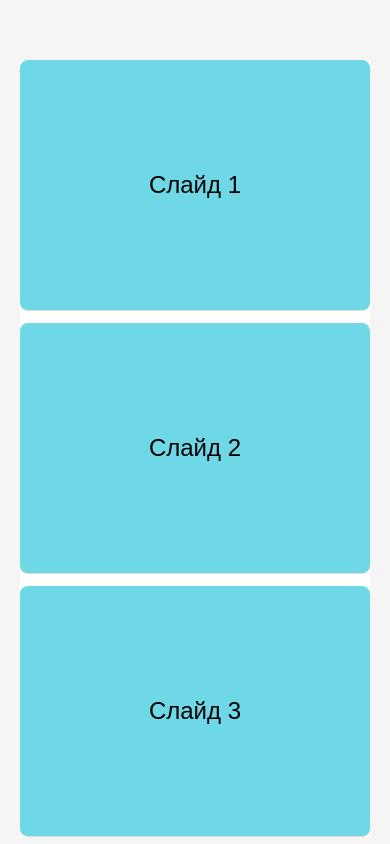
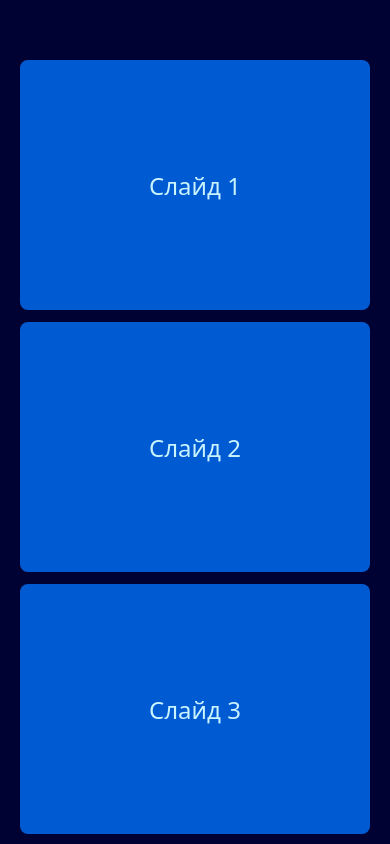
Before and after one commit to SuvStreet/test-fouro, a plain HTML site: page index.html in a window 390 px wide. Shown: the top 844 px of the page. Drawn offline with nearby package versions, Linux system fonts and the light colour scheme.

Commit message:
style: Добавить цветовую схему.

```diff
--- a/style.css
+++ b/style.css
@@ -1,18 +1,33 @@
+:root {
+  --bg: oklch(0.15 0.1 259);
+  --text: oklch(0.96 0.1 259);
+  --highlight: oklch(0.5 0.2 259);
+  --primary: oklch(66.234% 0.18419 252.804);
+}
+
 body {
-  font-family: sans-serif;
+  font-family: system-ui, sans-serif;
   margin: 0;
   padding: 20px;
-  background: #f5f5f5;
+  background: var(--bg);
+  color: var(--text);
 }
 
 .swiper {
   width: 100%;
   max-width: 800px;
   margin: 40px auto;
-  background: #fff;
   border-radius: 12px;
   overflow: hidden;
-  box-shadow: 0 2px 8px rgba(0, 0, 0, 0.1);
+  box-shadow: 0 2px 10px oklch(0 0 0 / 0.4);
+}
+
+.swiper:hover {
+  cursor: grab;
+}
+
+.swiper:active {
+  cursor: grabbing;
 }
 
 .swiper-slide {
@@ -21,12 +36,22 @@ body {
   justify-content: center;
   font-size: 24px;
   height: 200px;
-  background: #6fd8e6;
+  background: var(--highlight);
+  color: var(--text);
   transition: background 0.3s;
 }
 
 .swiper-slide:hover {
-  background: #80deea;
+  background: var(--primary);
+}
+
+.swiper-button-prev,
+.swiper-button-next {
+  color: var(--primary);
+}
+
+.swiper-pagination-bullet {
+  background: var(--primary);
 }
 
 @media (max-width: 1200px) {
@@ -34,8 +59,13 @@ body {
     box-shadow: none;
     border-radius: 0;
   }
-  .swiper-slide {
-    border-bottom: 1px solid #ddd;
+
+  .swiper:hover {
+    cursor: default;
+  }
+
+  .swiper:active {
+    cursor: default;
   }
 }
 
```
